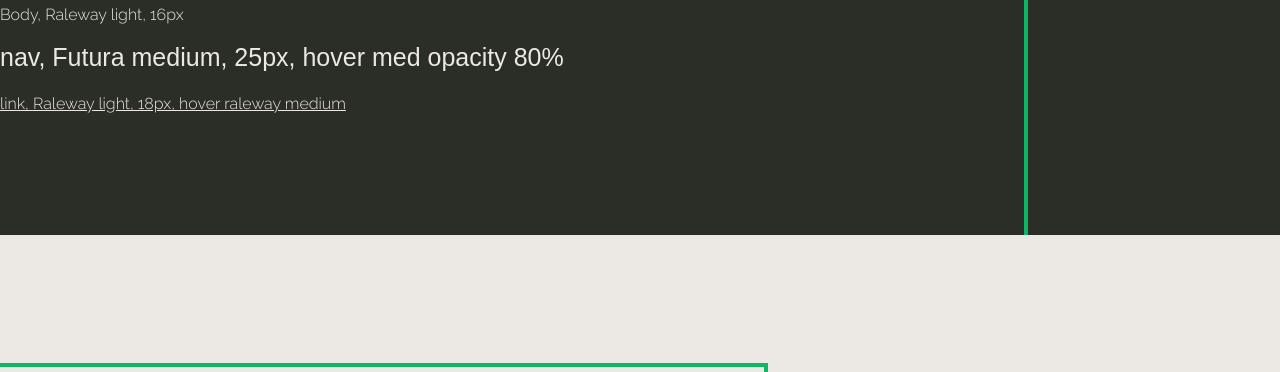
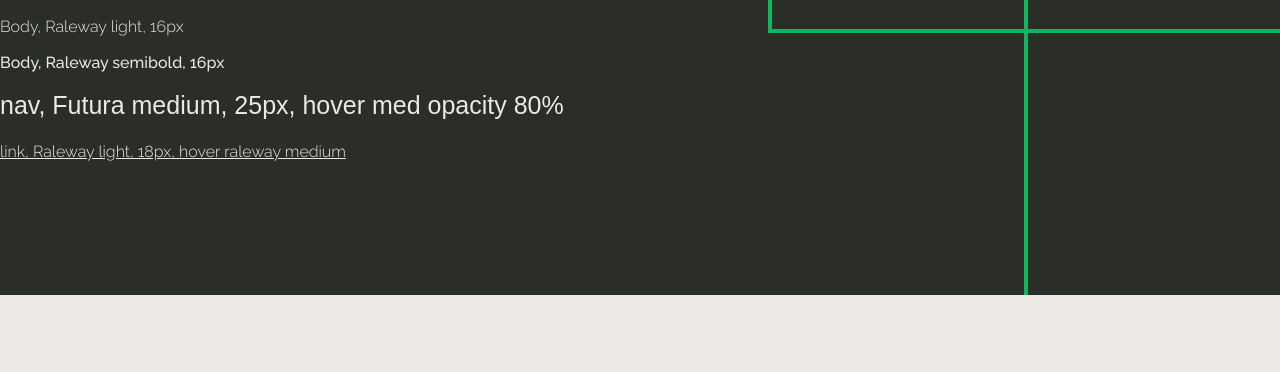
Before and after one commit to tani1170/TickrMeter, a website built with Vite: page src/index.html in a window 1280 px wide. Shown: the part 359-731 px from the top of the page. Built offline with nearby package versions, Linux system fonts and the light colour scheme; a web font is replaced by a local one.

Commit message:
FONT FIX

```diff
--- a/src/index.html
+++ b/src/index.html
@@ -55,6 +55,9 @@
         </h4>
         <p class="text-beige">
           Body, Raleway light, 16px
+        </p>
+        <p class="pbold text-beige">
+          Body, Raleway semibold, 16px
         </p>
 
         <div
--- a/src/style.css
+++ b/src/style.css
@@ -22,10 +22,6 @@
   --font-weight-light: 300;
 
   /* ----------------- ALIASSER --------------- */
-
-  /* font family */
-  /* --font-family-heading_nav: var(--font-family-futura);
---font-family-caption_base: var(--font-family-raleway); */
 
   /* font size */
   --font-h1: var(--font-size-xl);
@@ -60,6 +56,10 @@
   --font-weight-body: var(
     --font-weight-light
   );
+
+  --font-weight-bodybold: var(
+    --font-weight-semibold
+  );
   --font-weight-nav: var(
     --font-weight-medium
   );
@@ -68,6 +68,8 @@
     --font-weight-medium
   );
 }
+
+/* ------------------- STYLES ----------------- */
 
 h1 {
   font-size: var(--font-h1);
@@ -109,6 +111,14 @@ p {
   );
 }
 
+.pbold {
+  font-size: var(--font-base);
+  font-weight: var(--font-weight-bold);
+  font-family: var(
+    --font-family-raleway
+  );
+}
+
 .nav {
   font-size: var(--font-nav);
   font-weight: var(--font-weight-nav);
```
